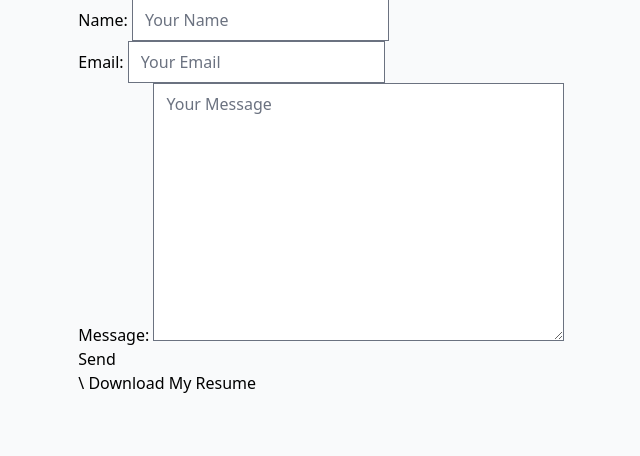
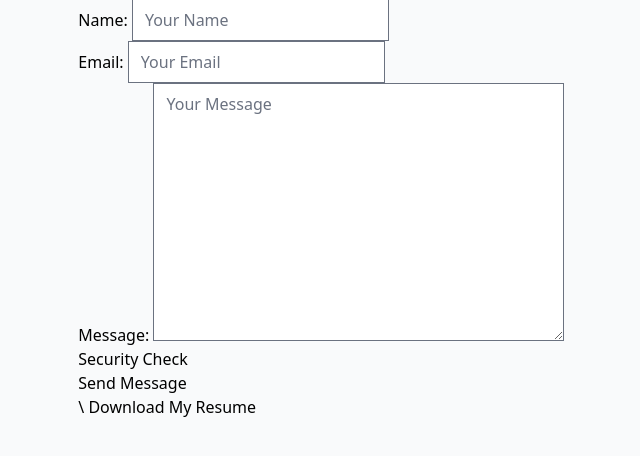
Before and after one commit to x-lamprocapnos-x/ADS_Portfolio, a Django app: template main/templates/main/contact.html in a window 1280 px wide. Shown: the part 25-481 px from the top of the page, without its empty margins (185-825 px from the left). Run offline with Django 4.2, Linux system fonts and the light colour scheme; the template is opened without the code that fills it: values that come from a table or form of the project are taken from there, others are empty; parts of the project's set-up code (start-up, migrations or seed data) failed here and were passed over; some libraries are stand-ins or nearby versions.

Commit message:
Update contact.html - comment file path - update tailwind classes for styling - comment sections - add Captcha and recpatcha script tags

```diff
--- a/main/templates/main/contact.html
+++ b/main/templates/main/contact.html
@@ -1,3 +1,5 @@
+<!--main/templates/main/contact.html-->
+
 {% extends 'base.html' %}
 {% load static %}
 
@@ -5,32 +7,47 @@
 
 {% block content %}
 <section class="max-w-x1 mx-auto px-4 py-12">
-    <h1 class="text-3x1 font-bold mb-6 text-center">Contact Me</h1>
+    <h1 class="text-3xl font-bold mb-6 text-center">Contact Me</h1>
 
-    <form method="POST" class="space-y-4">
+    <form method="POST" class="space-y-4 max-w-xl mx-auto bg-white p-6 rounded-xl shadow-md">
         {% csrf_token %}
         {{ form.non_field_errors }}
 
-        <div>
+        <!-- Name -->
+        <div class="mb-4">
             {{ form.name.label_tag }}
             {{ form.name }}
             {{ form.name.errors }}
         </div>
 
-        <div>
+        <!-- Email -->
+        <div class="mb-4">
             {{ form.email.label_tag }}
             {{ form.email }}
             {{ form.email.errors }}
         </div>
 
-        <div>
+        <!-- Message -->
+        <div class="mb-4">
             {{ form.message.label_tag}}
             {{ form.message }}
             {{ form.message.errors }}
         </div>
 
-        <button type="submit" class="bg-blue-500 text-white px-4 py-2 rounded hover:bg-blue-600">Send</button>
+        <!-- CAPTCHA -->
+        <div class="mb-4">
+            <label for="id_captcha" class="block font-medium text-gray-700">Security Check</label>
+            {{ form.captcha }}
+            {{ form.captcha.errors }}
+        </div>
+        <!-- Submit Button -->
+        <button type="submit" class="bg-blue-500 text-white px-4 py-2 rounded hover:bg-blue-600">
+            Send Message
+        </button>
     </form>
+
+    <!-- Load the reCAPTCHA script -->
+    <script src="https://www.google.com/recaptcha/api.js" async defer></script>
 
     <!-- Resume Download Button -->
     <div class="mt-8 text-center">\
```
